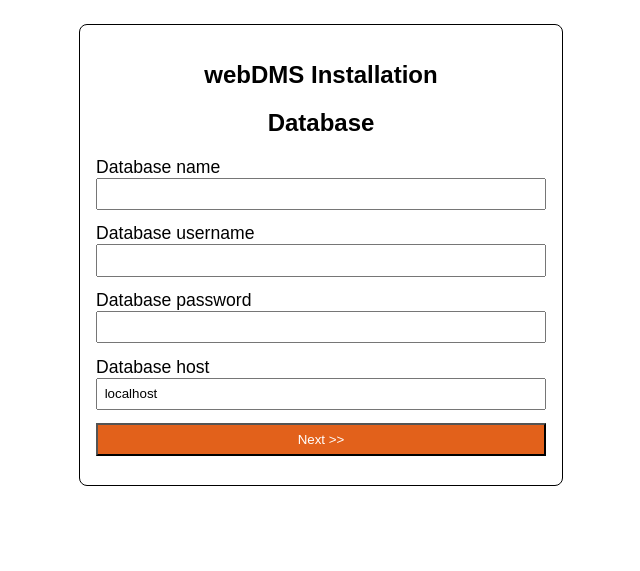
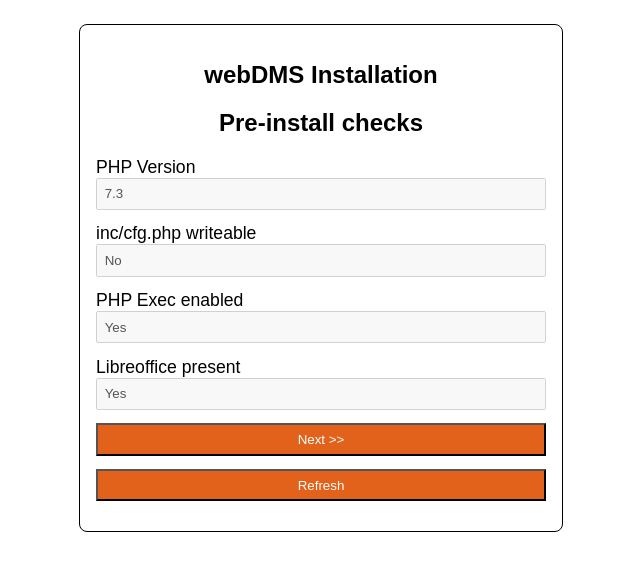
Before and after one commit to f13dev/webDMS, a PHP site: page /install.php in a window 1280 px wide. Shown: the top 571 px of the page, without its empty margins (319-959 px from the left). Run offline with PHP 8.4, Linux system fonts and the light colour scheme; some libraries are stand-ins or nearby versions.

Commit message:
Adding step 0 to install

```diff
--- a/install.php
+++ b/install.php
@@ -19,12 +19,30 @@
     $validate = new Validate();
 
     // Get the step
-    if (isset($_GET['step'])) { $step = $_GET['step']; } else { $step = '1'; }
+    if (isset($_GET['step'])) { $step = $_GET['step']; } else { $step = '0'; }
 
     // Create basic template
     echo '<div id="form">';
     echo '<h2 class="text-center">webDMS Installation</h2>';
-    if ($step == '1') {
+    if ($step == '0') {
+        if (isset($_POST['submit'])) {
+            header('location: ?step=1');
+        }
+        echo '<form method="POST">';
+            echo '<h2 class="text-center">Pre-install checks</h2>';
+            echo '<label for="php_version" class="text-info">PHP Version</label><br>';
+            echo '<input type="text" class="form-control" name="php_version" value="7.3" disabled><br>';
+            echo '<label for="cfg_writeable" class="text-info">inc/cfg.php writeable</label><br>';
+            echo '<input type="text" class="form-control" name="cfg_writeable" value="No" disabled><br>';
+            echo '<label for="exec" class="text-info">PHP Exec enabled</label><br>';
+            echo '<input type="text" class="form-control" name="exec" value="Yes" disabled><br>';
+            echo '<label for="libreoffice" class="text-info">Libreoffice present</label><br>';
+            echo '<input type="text" class="form-control" name="libreoffice" value="Yes" disabled><br>';
+            echo $security->generate_token();
+            echo '<input type="submit" name="submit" class="btn btn-info btn-md" value="Next >>">';
+            echo '<input type="submit" name="refresh" class="btn btn-info btn-md" value="Refresh">';
+        echo '</form>';
+    } else if ($step == '1') {
         // Check for step 1 POST
         if (isset($_POST['submit'])) {
             header('location: ?step=2');
```
